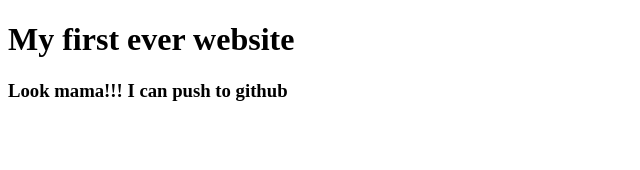
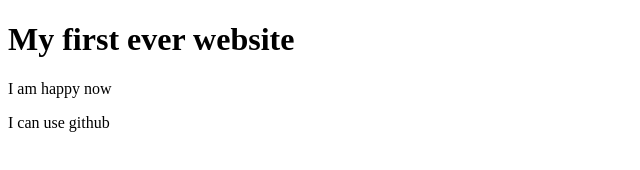
Before and after one commit to GiasMahmud/my-first-website, a plain HTML site: page index.html in a window 1280 px wide. Shown: the whole page, without its empty margins (0-640 px from the left). Drawn offline with Linux system fonts and the light colour scheme.

Commit message:
Emotion added

```diff
--- a/index.html
+++ b/index.html
@@ -7,6 +7,7 @@
 </head>
 <body>
     <h1> My first ever website </h1>
-    <h3> Look mama!!! I can push to github </h3>
+    <p> I am happy now</p>
+    <p> I can use github</p>
 </body>
 </html>
```
